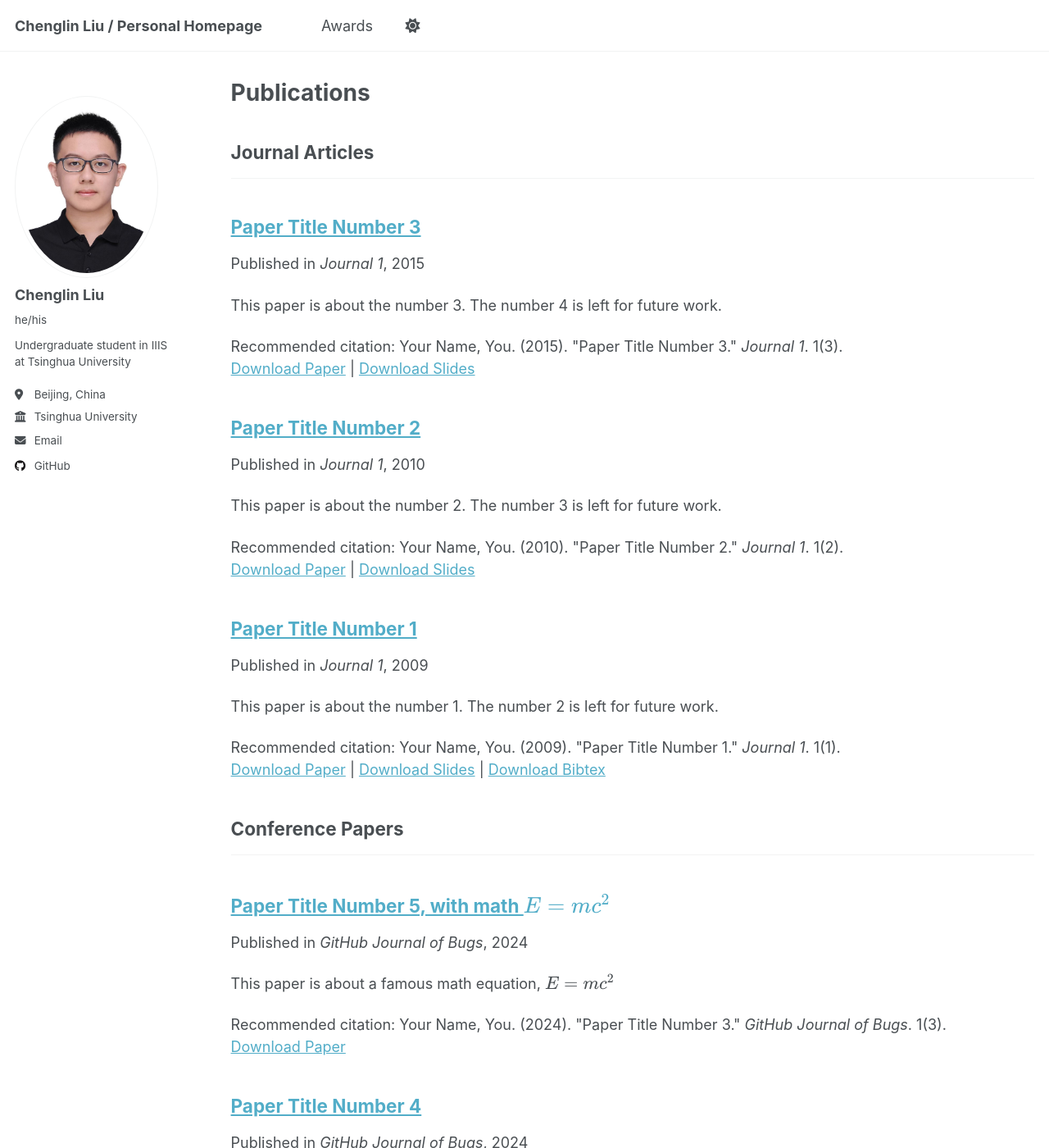
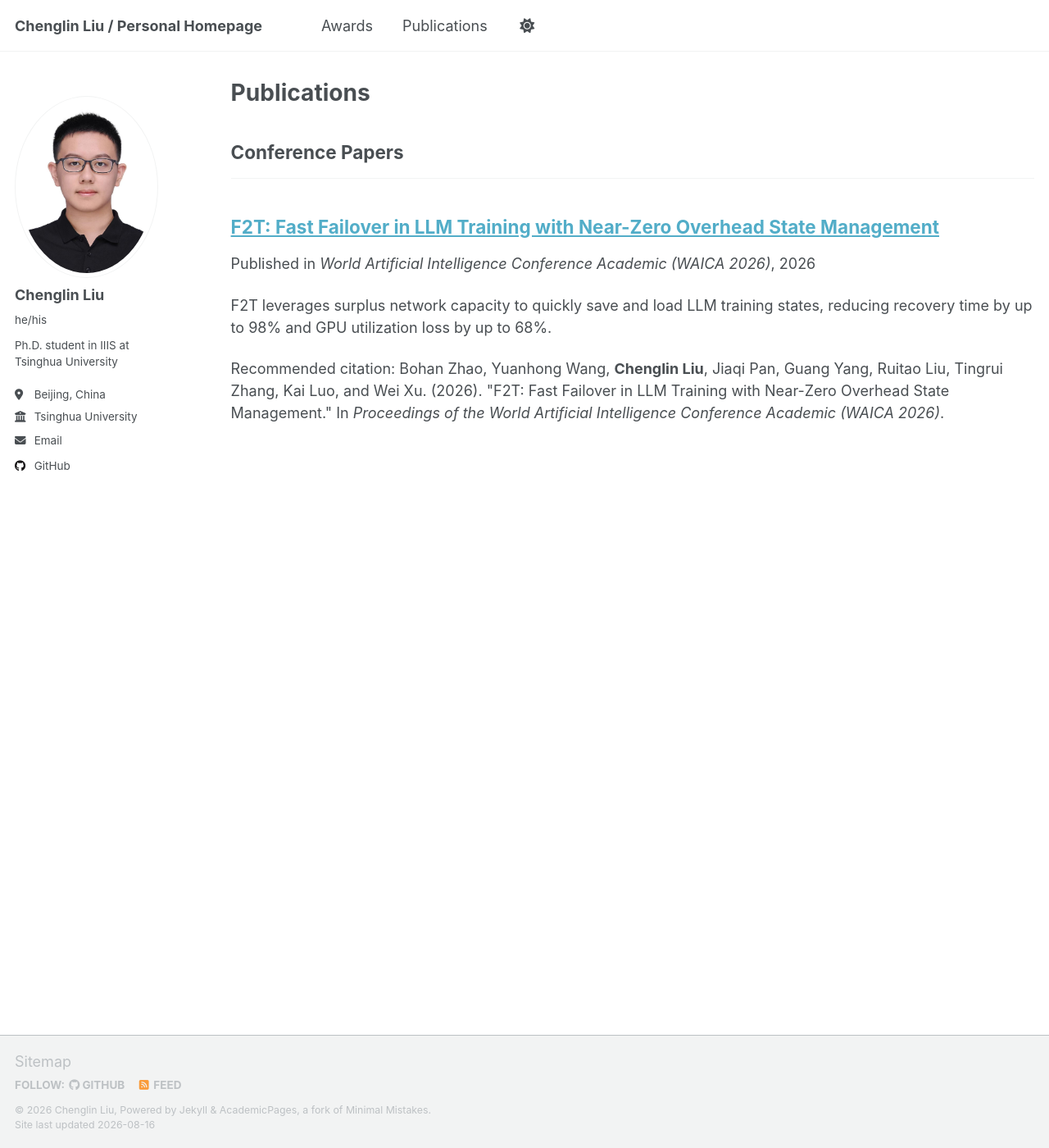
Before and after one commit to jk21lcl/jk21lcl.github.io, a Jekyll site: the page built from _pages/publications.html, in a window 1280 px wide and 1400 px high. Shown: the whole window at 82% size. Built offline with Jekyll 4.4.1, drawn with Linux system fonts in a browser that asks for light colours; a script that is not in the unit is left out; some of the changed text lies outside the part shown.

Commit message:
Update education, awards and publications

```diff
--- a/_config.yml
+++ b/_config.yml
@@ -12,7 +12,7 @@ site_theme               : "default" # Currently available options are "default"
 title                    : "Chenglin Liu / Personal Homepage"
 title_separator          : "-"
 name                     : &name "Chenglin Liu"
-description              : &description "Undergraduate student in IIIS at Tsinghua University"   # Update this with a general description of your site, this is the default if not overridden by a page
+description              : &description "Ph.D. student in IIIS at Tsinghua University"   # Update this with a general description of your site, this is the default if not overridden by a page
 url                      : https://jk21lcl.github.io # The base hostname & protocol for your site e.g. "https://[your GitHub username].github.io",
                                                            # or if you already have some other page hosted on Github then use "https://[your GitHub username].github.io/[Your Repo Name]"
 baseurl                  : "" # the subpath of your site, e.g. "/blog"
@@ -26,7 +26,7 @@ author:
   avatar           : "photo.jpg"
   name             : "Chenglin Liu"
   pronouns         : "he/his" # example: "she/her"
-  bio              : "Undergraduate student in IIIS at Tsinghua University"
+  bio              : "Ph.D. student in IIIS at Tsinghua University"
   location         : "Beijing, China"
   employer         : "Tsinghua University"
   uri              : # URL
@@ -84,7 +84,7 @@ publication_category:
   books:
     title: 'Books'
   manuscripts:
-    title: 'Journal Articles'
+    title: 'Preprints'
   conferences:
     title: 'Conference Papers'
 
--- a/_data/navigation.yml
+++ b/_data/navigation.yml
@@ -11,8 +11,8 @@ main:
   - title: "Awards"
     url: /awards/
 
-  # - title: "Publications"
-  #   url: /publications/
+  - title: "Publications"
+    url: /publications/
 
   # - title: "Talks"
   #   url: /talks/
--- a/_publications/2009-10-01-paper-title-number-1.md
+++ /dev/null
@@ -1,14 +0,0 @@
----
-title: "Paper Title Number 1"
-collection: publications
-category: manuscripts
-permalink: /publication/2009-10-01-paper-title-number-1
-excerpt: 'This paper is about the number 1. The number 2 is left for future work.'
-date: 2009-10-01
-venue: 'Journal 1'
-slidesurl: 'https://academicpages.github.io/files/slides1.pdf'
-paperurl: 'https://academicpages.github.io/files/paper1.pdf'
-bibtexurl: 'https://academicpages.github.io/files/bibtex1.bib'
-citation: 'Your Name, You. (2009). &quot;Paper Title Number 1.&quot; <i>Journal 1</i>. 1(1).'
----
-The contents above will be part of a list of publications, if the user clicks the link for the publication than the contents of section will be rendered as a full page, allowing you to provide more information about the paper for the reader. When publications are displayed as a single page, the contents of the above "citation" field will automatically be included below this section in a smaller font.
--- a/_publications/2010-10-01-paper-title-number-2.md
+++ /dev/null
@@ -1,14 +0,0 @@
----
-title: "Paper Title Number 2"
-collection: publications
-category: manuscripts
-permalink: /publication/2010-10-01-paper-title-number-2
-excerpt: 'This paper is about the number 2. The number 3 is left for future work.'
-date: 2010-10-01
-venue: 'Journal 1'
-slidesurl: 'https://academicpages.github.io/files/slides2.pdf'
-paperurl: 'https://academicpages.github.io/files/paper2.pdf'
-citation: 'Your Name, You. (2010). &quot;Paper Title Number 2.&quot; <i>Journal 1</i>. 1(2).'
----
-
-The contents above will be part of a list of publications, if the user clicks the link for the publication than the contents of section will be rendered as a full page, allowing you to provide more information about the paper for the reader. When publications are displayed as a single page, the contents of the above "citation" field will automatically be included below this section in a smaller font.
--- a/_publications/2015-10-01-paper-title-number-3.md
+++ /dev/null
@@ -1,14 +0,0 @@
----
-title: "Paper Title Number 3"
-collection: publications
-category: manuscripts
-permalink: /publication/2015-10-01-paper-title-number-3
-excerpt: 'This paper is about the number 3. The number 4 is left for future work.'
-date: 2015-10-01
-venue: 'Journal 1'
-slidesurl: 'https://academicpages.github.io/files/slides3.pdf'
-paperurl: 'https://academicpages.github.io/files/paper3.pdf'
-citation: 'Your Name, You. (2015). &quot;Paper Title Number 3.&quot; <i>Journal 1</i>. 1(3).'
----
-
-The contents above will be part of a list of publications, if the user clicks the link for the publication than the contents of section will be rendered as a full page, allowing you to provide more information about the paper for the reader. When publications are displayed as a single page, the contents of the above "citation" field will automatically be included below this section in a smaller font.
--- a/_publications/2025-06-08-paper-title-number-5.md
+++ /dev/null
@@ -1,13 +0,0 @@
----
-title: "Paper Title Number 5, with math $$E=mc^2$$"
-collection: publications
-category: conferences
-permalink: /publication/2024-02-17-paper-title-number-4
-excerpt: 'This paper is about a famous math equation, $$E=mc^2$$'
-date: 2024-02-17
-venue: 'GitHub Journal of Bugs'
-paperurl: 'https://academicpages.github.io/files/paper3.pdf'
-citation: 'Your Name, You. (2024). &quot;Paper Title Number 3.&quot; <i>GitHub Journal of Bugs</i>. 1(3).'
----
-
-Using [MathJax](https://www.mathjax.org/) in the description is supported - $$E=mc^2$$ - however, the use must be mindful that the default delimiters are `$$...$$` and `\\[...\\]` which differs from the `$...$` that is typically expected.
--- /dev/null
+++ b/_publications/2026-07-18-waica-2026-paper.md
@@ -0,0 +1,17 @@
+---
+title: "F2T: Fast Failover in LLM Training with Near-Zero Overhead State Management"
+collection: publications
+category: conferences
+permalink: /publication/waica-2026-paper
+excerpt: 'F2T leverages surplus network capacity to quickly save and load LLM training states, reducing recovery time by up to 98% and GPU utilization loss by up to 68%.'
+date: 2026-07-18
+venue: 'World Artificial Intelligence Conference Academic (WAICA 2026)'
+paperurl: # TODO: link to the camera-ready PDF or proceedings page once available
+slidesurl: # TODO (optional): slides URL
+bibtexurl: # TODO (optional): BibTeX file URL
+citation: 'Bohan Zhao, Yuanhong Wang, <b>Chenglin Liu</b>, Jiaqi Pan, Guang Yang, Ruitao Liu, Tingrui Zhang, Kai Luo, and Wei Xu. (2026). &quot;F2T: Fast Failover in LLM Training with Near-Zero Overhead State Management.&quot; In <i>Proceedings of the World Artificial Intelligence Conference Academic (WAICA 2026)</i>.'
+---
+
+Recent advances in large language models (LLMs) have imposed new demands on the efficiency and resilience of large-scale training systems. As LLM clusters continue to scale, node failures, lengthy recoveries, and bulky checkpoints erode efficiency. Infrequent asynchronous checkpoints trigger costly rollbacks, yet higher frequencies add prohibitive overhead. To address these challenges, we propose F2T, a system for robust LLM training. F2T leverages surplus network capacity to quickly save and load states, thereby preventing rollbacks and accelerating recovery. Compared with prior checkpointing approaches, F2T reduces recovery time by up to 98% and decreases GPU utilization loss by up to 68%, all without affecting normal training throughput.
+
+An earlier version of this work appeared as a preprint: [FFTrainer: Fast Failover in Large-Language Model Training with Almost-Free State Management](https://arxiv.org/abs/2512.03644).
```
Also changed, not shown: _pages/about.md (+10 -2 lines), _pages/awards.md (+9 -4 lines), _publications/2024-02-17-paper-title-number-4.md (deleted, +0 -13 lines).
